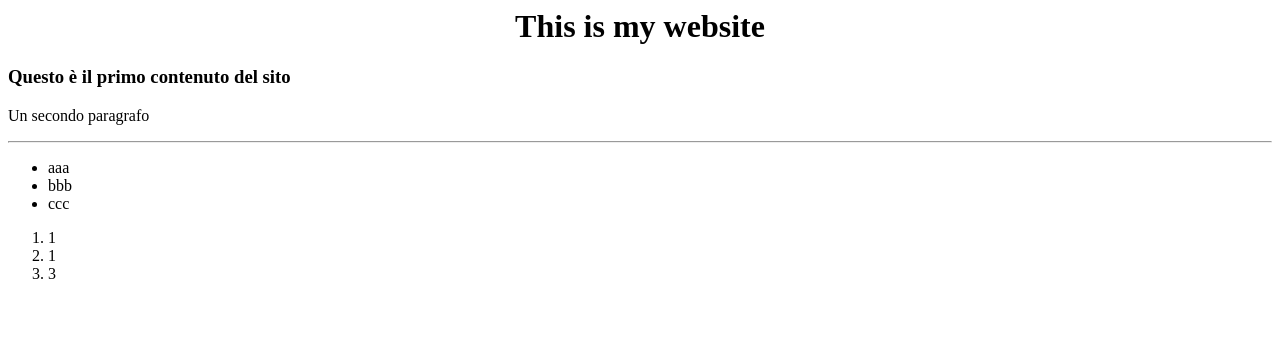
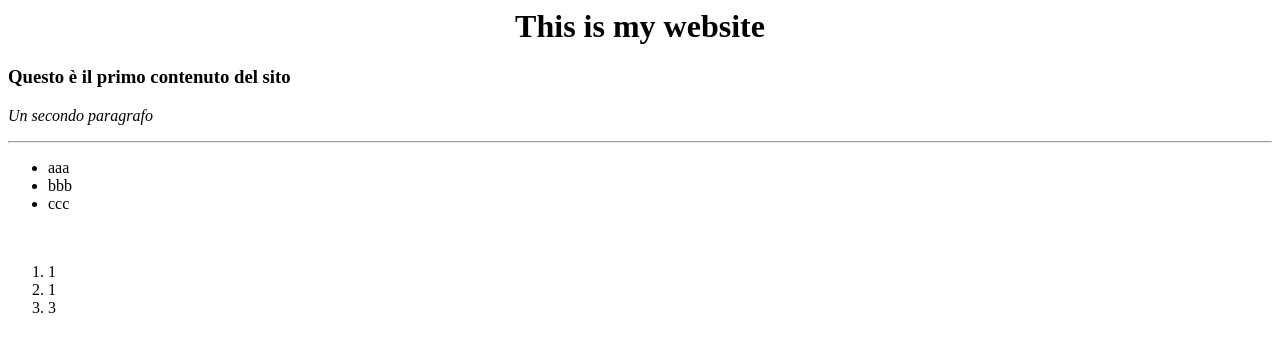
Before and after one commit to antoniopaladino/website, a plain HTML site: page index.html in a window 1280 px wide. Drawn offline with Linux system fonts and the light colour scheme.

Commit message:
Update index.html

```diff
--- a/index.html
+++ b/index.html
@@ -8,13 +8,14 @@
   <body>
     <h1><center>This is my website</center></h1>
     <h3>Questo è il primo contenuto del sito</h3>
-       <p>Un secondo paragrafo</p>
+    <p><i>Un secondo paragrafo</i></p>
     <hr>
     <ul>
       <li>aaa</li>
       <li>bbb</li>
       <li>ccc</li>
     </ul>
+    <br>
     <ol>
       <li>1</li>
       <li>1</li>
```
